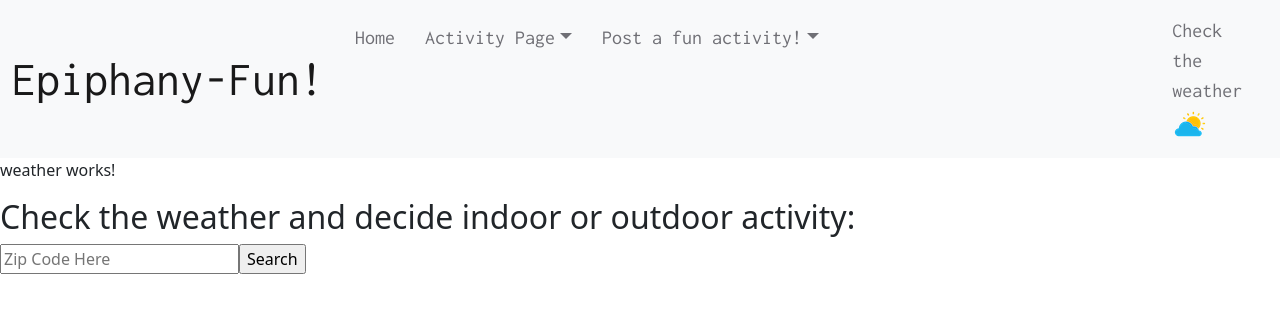
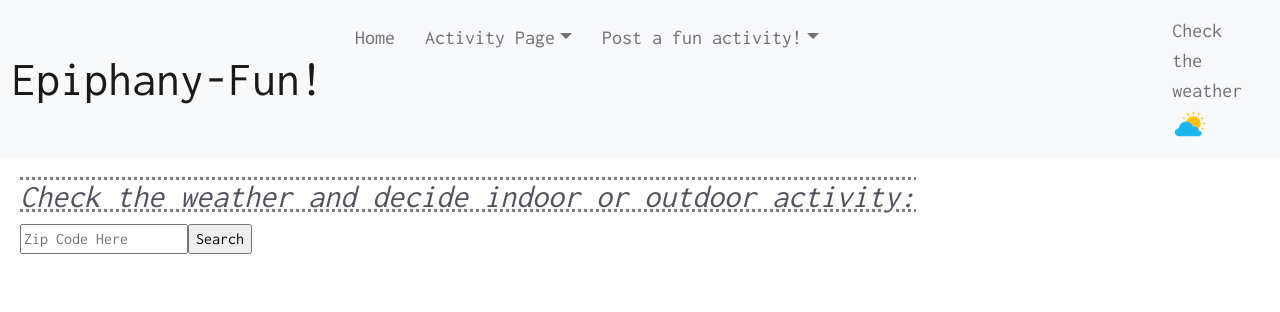
Before and after one commit to Avantika2121/EpiphanyFun, an Angular app: page /weather in a window 1280 px wide. Shown: the top 312 px of the page. Built offline with nearby package versions, Linux system fonts and the light colour scheme.

Commit message:
css updated and weather component added

```diff
--- a/src/app/activity.service.ts
+++ b/src/app/activity.service.ts
@@ -4,6 +4,7 @@ import { Observable } from 'rxjs';
 import { Activity } from './activity';
 import { IndooractivityComponent } from './indooractivity/indooractivity.component';
 import { ActivatedRoute } from '@angular/router';
+import { ActivitypageComponent } from './activitypage/activitypage.component';
 
 @Injectable({
   providedIn: 'root'
--- a/src/app/activity/activity.component.css
+++ b/src/app/activity/activity.component.css
@@ -4,22 +4,48 @@
 
 
 
- /* .wholepage{
+
+ .wholepage{
      display: grid;
-     grid-template-columns: 2fr 2fr;
-     grid-template-rows: 3fr  1fr;
+     grid-template-columns: 2.5fr 0.2fr 3.2fr;
+     grid-template-rows: 1fr 0.5fr 2fr ;
 
-     /* font-family: 'Inconsolata', monospace; */
-
-/*
- .para1{
-    grid-column: 1;
-    grid-row: 1;
-    padding: 20px;
+     font-family: 'Inconsolata', monospace;
  }
 
- .post{
-    grid-column: 1;
-    grid-row: 2;
-    padding: 20px;
- } */
+ .para{
+     grid-column: 1;
+     grid-row: 1;
+     margin-top: 20px;
+     /* font-family:'Lucida Sans', 'Lucida Sans Regular', 'Lucida Grande',
+     'Lucida Sans Unicode', Geneva, Verdana, sans-serif; */
+     font-weight: 300;
+     font-size: larger;
+     font-style: italic;
+     color:rgb(83, 82, 97);
+
+ }
+
+ .image{
+     grid-row: 1;
+     grid-column: 3;
+     width: 650px;
+     height: 450px;
+     margin-left: 100px;
+ }
+ .activity{
+     grid-column: 3;
+     grid-row: 1;
+     margin-top: 500px;
+     margin-left: 100px;
+     color:rgb(83, 82, 97);
+     font-size: larger;
+
+ }
+ h2{
+     text-decoration: underline overline dotted gray;
+
+ }
+ .h4{
+     text-decoration: underline overline wavy pink;
+ }
--- a/src/app/activity/activity.component.html
+++ b/src/app/activity/activity.component.html
@@ -1,13 +1,19 @@
 
-<div>
-<div class="text-secondary" *ngFor="let activity of activities; index as i" >
+<div class="wholepage">
+<div class="para">
+<div class="text-secondary " *ngFor="let activity of activities; index as i" >
     <div *ngIf="activity.category.id===1">
 <div>Name: {{activity.name}}</div>
+<br>
 <div>Details: {{activity.description}}</div>
+<br><br>
+</div>
 </div>
 </div>
 
-<div>
+<img class="image" src="/assets/images/snowangel.jpeg" />
+
+<div class="activity">
     <br>
     <button class="btn btn-secondary submitbtn" (click)="toggleShow()" type="checkbox">Click to post outdoor activity!</button>
     <div class="text-secondary" *ngIf="isShown"  id="divshow" >
@@ -18,7 +24,8 @@
         <textarea class="text-secondary" type="text" [(ngModel)]="description" placeholder="description"></textarea>
 
     <br>
-<button class="btn btn-secondary" type='submit' (click) = "postActivity(name, description)" value='Add Post'>Submit Post</button>
+    <button class="btn btn-secondary" type='submit'
+    (click) = "postActivity(name, description)" value='Add Post'>Submit Post</button>
 
     </div>
     </div>
--- a/src/app/activitypage/activitypage.component.css
+++ b/src/app/activitypage/activitypage.component.css
@@ -6,8 +6,8 @@
 
 .wholepage{
     display: grid;
-    grid-template-columns: 1fr 0.25fr 3fr;
-    grid-template-rows: 1fr 1fr;
+    grid-template-columns: 2.5fr 0.2fr 3.2fr;
+    grid-template-rows: 0.5fr 3fr ;
 
     font-family: 'Inconsolata', monospace;
 }
@@ -29,8 +29,20 @@
     grid-row: 1;
     grid-column: 3;
     width: 650px;
+    height: 450px;
+    margin-left: 100px;
 }
 .activity{
-    grid-column: 3;
-    grid-row: 1;
+    grid-column: 1;
+    grid-row: 2;
+    color:rgb(83, 82, 97);
+    font-size: larger;
+
 }
+h2{
+    text-decoration: underline overline dotted gray;
+
+}
+.h4{
+    text-decoration: underline overline wavy pink;
+}
--- a/src/app/activitypage/activitypage.component.html
+++ b/src/app/activitypage/activitypage.component.html
@@ -1,23 +1,29 @@
 
 <div class = "wholepage">
     <br>
-<p class="para">Keeping your children active and busy during the winter can be tough.
+<div class="para">Keeping your children active and busy during the winter can be tough.
      If you want to go outside with them, you need to fight the bundling up battle.
       But, there are only so many things you can do inside and outside!
       <br><br>
 
    To help you out, I rounded up our favorite winter activities and inspirations for kids,
     both indoors and outdoors, so that you can avoid bored kiddos during
-    the cold months.</p>
+    the cold months.
+    <br><br><br><br><br>
+    <h2 >List of all fun activities</h2>
+</div>
 
     <img class="image" src="/assets/images/family-pic.jpeg" />
-<!--
-    <div >
-        <button  (click)="getAllActivity()" type="checkbox" >Show All Activities</button>
-          <div >Fun Inspirations </div>
-          <div>Name:{{activity[0].name}}</div>
-          <div>Description: {{activity.description}}</div>
+    <div class="activity">
 
-      </div>   -->
+      <div class="text-secondary" *ngFor="let activity of activities" >
+        <div >
+    <div class="h4">Name:{{activity.name}}</div>
 
+
+    <div >Details: {{activity.description}}</div>
+    <br><br>
+    </div>
+    </div>
+    </div>
 </div>
--- a/src/app/activitypage/activitypage.component.ts
+++ b/src/app/activitypage/activitypage.component.ts
@@ -1,6 +1,8 @@
 import { Component, OnInit } from '@angular/core';
 import { HttpClient } from '@angular//common/http';
-//import { Router } from '@angular/router';
+import { ActivityService } from '../activity.service';
+import { Activity } from '../activity';
+
 
 @Component({
   selector: 'app-activitypage',
@@ -9,21 +11,18 @@ import { HttpClient } from '@angular//common/http';
 })
 export class ActivitypageComponent implements OnInit {
 
+  activities: any;
+  isShown: boolean = false;
+  name = "";
+  description = "";
 
+  activity!: Activity;
 
-  constructor(){}
+  constructor(private activityService: ActivityService) { }
 
   ngOnInit(): void {
-    // this.http.get(`https://localhost:2512/api/activity/`).subscribe((response) => {
-    //   console.log(response);
-    //   this.activity = response;
-    //       });
+    this.activityService.getActivity().subscribe(data=>{
+      this.activities =data;
+    })
   }
-  // getAllActivity(): void {
-  //   this.http.get(`https://localhost:2512/api/activity/`).subscribe((response) => {
-  //     console.log(response);
-  //     this.activity = response;
-  //         });
-  //   }
-
-  }
+}
--- a/src/app/indooractivity/indooractivity.component.css
+++ b/src/app/indooractivity/indooractivity.component.css
@@ -0,0 +1,51 @@
+
+ @import url('https://fonts.googleapis.com/css2?family=Inconsolata&display=swap');
+
+
+
+
+
+ .wholepage{
+     display: grid;
+     grid-template-columns: 2.5fr 0.2fr 3.2fr;
+     grid-template-rows: 1fr 0.5fr 2fr ;
+
+     font-family: 'Inconsolata', monospace;
+ }
+
+ .para{
+     grid-column: 1;
+     grid-row: 1;
+     margin-top: 20px;
+     /* font-family:'Lucida Sans', 'Lucida Sans Regular', 'Lucida Grande',
+     'Lucida Sans Unicode', Geneva, Verdana, sans-serif; */
+     font-weight: 300;
+     font-size: larger;
+     font-style: italic;
+     color:rgb(83, 82, 97);
+
+ }
+
+ .image{
+     grid-row: 1;
+     grid-column: 3;
+     width: 650px;
+     height: 450px;
+     margin-left: 100px;
+ }
+ .activity{
+     grid-column: 3;
+     grid-row: 1;
+     margin-top: 530px;
+     margin-left: 100px;
+     color:rgb(83, 82, 97);
+     font-size: larger;
+
+ }
+ h2{
+     text-decoration: underline overline dotted gray;
+
+ }
+ .h4{
+     text-decoration: underline overline wavy pink;
+ }
--- a/src/app/indooractivity/indooractivity.component.html
+++ b/src/app/indooractivity/indooractivity.component.html
@@ -1,13 +1,18 @@
-
-
-<div *ngFor="let activity of activities; index as i" >
+<div class="wholepage">
+    <div class="para">
+<div class="text-secondary " *ngFor="let activity of activities; index as i" >
     <div *ngIf="activity.category.id===2">
 <div>Name: {{activity.name}}</div>
+<br>
 <div>Details: {{activity.description}}</div>
+<br><br>
 </div>
 </div>
-<div>
-    <br>
+</div>
+
+<img class="image" src="/assets/images/readabook.png" />
+
+    <div class="activity">
     <button class="btn btn-secondary submitbtn" (click)="toggleShow()" type="checkbox">Click to post indoor activity!</button>
     <div class="text-secondary" *ngIf="isShown"  id="divshow" >
     <br>
@@ -17,7 +22,9 @@
         <textarea class="text-secondary" type="text" [(ngModel)]="description" placeholder="description"></textarea>
 
     <br>
-    <button class="btn btn-secondary" type='submit' (click) = "postIndoorActivity(name, description)" value='Add Post'>Submit Post</button>
+    <button class="btn btn-secondary" type='submit'
+    (click) = "postIndoorActivity(name, description)" value='Add Post'>Submit Post</button>
 
     </div>
     </div>
+</div>
--- a/src/app/weather/weather.component.css
+++ b/src/app/weather/weather.component.css
@@ -0,0 +1,19 @@
+
+ @import url('https://fonts.googleapis.com/css2?family=Inconsolata&display=swap');
+
+
+
+
+ .wholepage{
+
+     font-family: 'Inconsolata', monospace;
+     margin-left: 20px;
+     margin-top: 20px;
+     color:rgb(83, 82, 97);
+     font-style: italic;
+ }
+
+h2{
+    text-decoration: underline overline dotted gray;
+
+}
--- a/src/app/weather/weather.component.html
+++ b/src/app/weather/weather.component.html
@@ -1,13 +1,13 @@
-<p>weather works!</p>
-<section>
+
+<section class="wholepage">
     <h2>Check the weather and decide indoor or outdoor activity:</h2>
     <input [(ngModel)]="zip" type="text" placeholder="Zip Code Here"/>
 
     <input (click)="findWeather(zip)" type="submit" value="Search"/>
   </section>
 
-  <section *ngIf="weather">
-    <h3>Today's weather in {{weather.name}}: </h3>
+  <section class="wholepage" *ngIf="weather">
+    <h3>Today's weather in {{weather.name}}   <img class="imgweather" src="/assets/images/weather.png" /> </h3>
   <p>Currently {{weather.weather[0].description}}</p>
 
   <p>There's high of {{weather.main.temp_max}} degrees and low of {{weather.main.temp_min}} degrees!</p>
--- a/src/app/weather/weather.component.ts
+++ b/src/app/weather/weather.component.ts
@@ -19,7 +19,7 @@ export class WeatherComponent implements OnInit {
   findWeather(zip: string): void {
     this.http
       .get(
-        `http://api.openweathermap.org/data/2.5/weather?zip=${zip},us&appid=052f26926ae9784c2d677ca7bc5dec98&&units=imperial`
+        `https://api.openweathermap.org/data/2.5/weather?zip=${zip},us&appid=052f26926ae9784c2d677ca7bc5dec98&&units=imperial`
       )
       .subscribe((response) => {
         console.log(response);
```
Also changed, not shown: src/assets/images/snowangel1.jpeg (added), 1 other file (tests, documents, lock files or other folders). Lines whose indentation alone changed are shown as unchanged.
